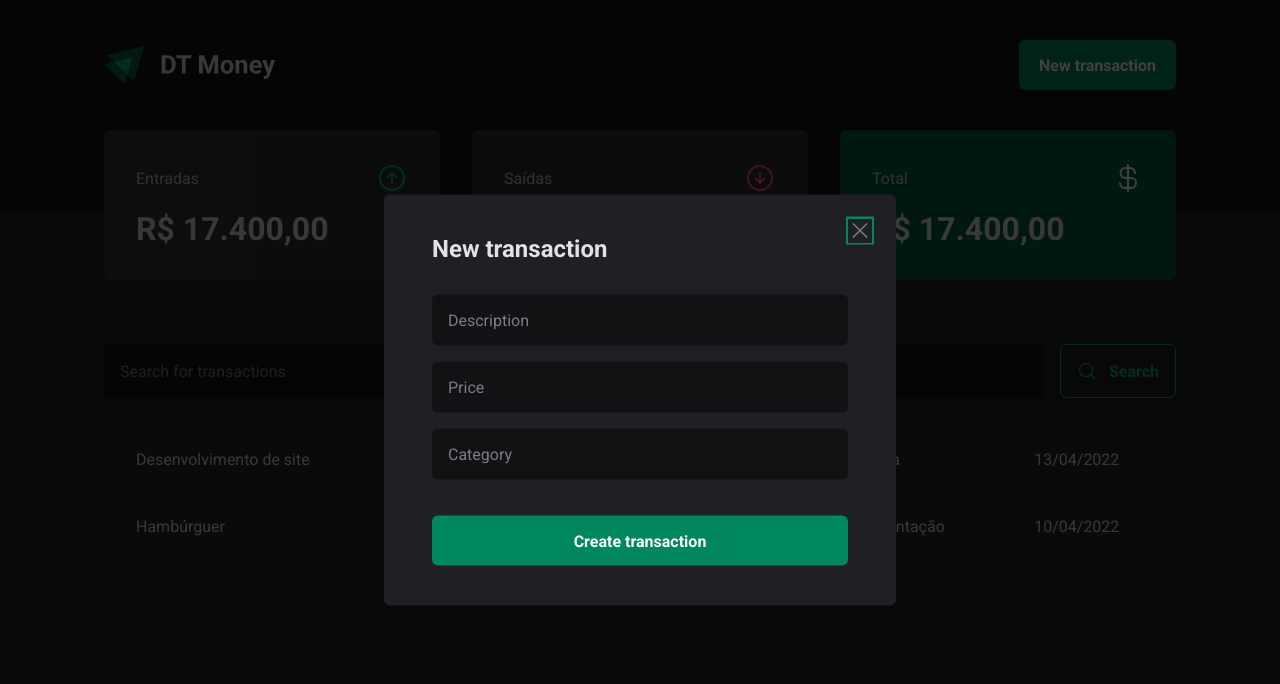
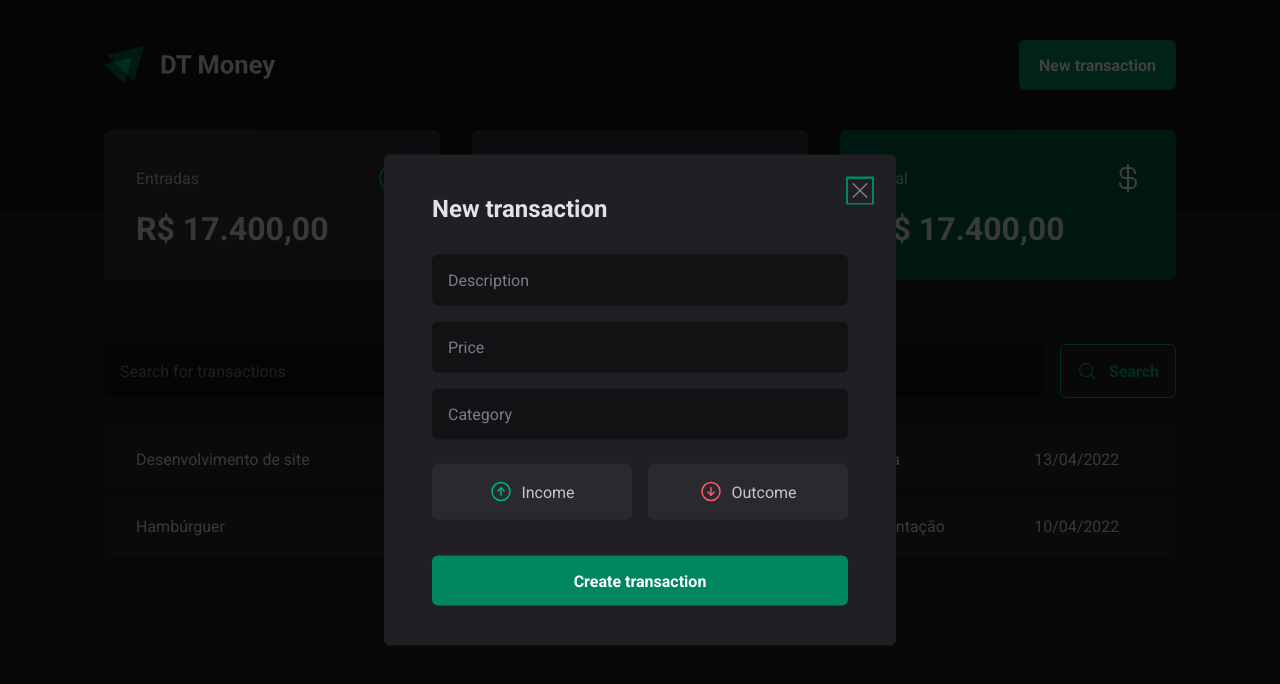
Before and after one commit to amanda-santos/dt-money, a React (Vite) app: page / in a window 1280 px wide. Both pictures are taken after a click on the button "New transaction". Shown: the top 684 px of the page. Built offline with nearby package versions, Linux system fonts and the light colour scheme.

Commit message:
feat: ✨ add transaction buttons

```diff
--- a/src/components/NewTransactionModal/index.tsx
+++ b/src/components/NewTransactionModal/index.tsx
@@ -1,6 +1,6 @@
 import { ReactElement } from "react";
 import * as Dialog from "@radix-ui/react-dialog";
-import { X } from "phosphor-react";
+import { ArrowCircleDown, ArrowCircleUp, X } from "phosphor-react";
 
 import * as S from "./styles";
 
@@ -19,6 +19,17 @@ export const NewTransactionModal = (): ReactElement => {
           <input type="number" placeholder="Price" required />
           <input type="text" placeholder="Category" required />
 
+          <S.TransactionTypeContainer>
+            <S.TransactionTypeButton type="button" variant="income">
+              <ArrowCircleUp size={24} />
+              Income
+            </S.TransactionTypeButton>
+            <S.TransactionTypeButton type="button" variant="outcome">
+              <ArrowCircleDown size={24} />
+              Outcome
+            </S.TransactionTypeButton>
+          </S.TransactionTypeContainer>
+
           <button type="submit">Create transaction</button>
         </form>
       </S.Content>
--- /dev/null
+++ b/src/components/NewTransactionModal/styles/TransactionTypeButton.ts
@@ -0,0 +1,24 @@
+import styled from "styled-components";
+
+interface TransactionTypeButtonProps {
+  variant: "income" | "outcome";
+}
+
+export const TransactionTypeButton = styled.button<TransactionTypeButtonProps>`
+  background: ${({ theme }) => theme.colors["gray-700"]};
+  padding: 1rem;
+  display: flex;
+  align-items: center;
+  justify-content: center;
+  gap: 0.5rem;
+  border-radius: 6px;
+  cursor: pointer;
+  border: 0;
+  color: ${({ theme }) => theme.colors["gray-300"]};
+  svg {
+    color: ${({ theme, variant }) =>
+      variant === "income"
+        ? theme.colors["green-300"]
+        : theme.colors["red-300"]};
+  }
+`;
--- /dev/null
+++ b/src/components/NewTransactionModal/styles/TransactionTypeContainer.ts
@@ -0,0 +1,8 @@
+import styled from "styled-components";
+
+export const TransactionTypeContainer = styled.div`
+  display: grid;
+  grid-template-columns: repeat(2, 1fr);
+  gap: 1rem;
+  margin-top: 0.5rem;
+`;
--- a/src/components/NewTransactionModal/styles/index.ts
+++ b/src/components/NewTransactionModal/styles/index.ts
@@ -1,3 +1,5 @@
 export { CloseButton } from "./CloseButton";
 export { Content } from "./Content";
 export { Overlay } from "./Overlay";
+export { TransactionTypeButton } from "./TransactionTypeButton";
+export { TransactionTypeContainer } from "./TransactionTypeContainer";
```
